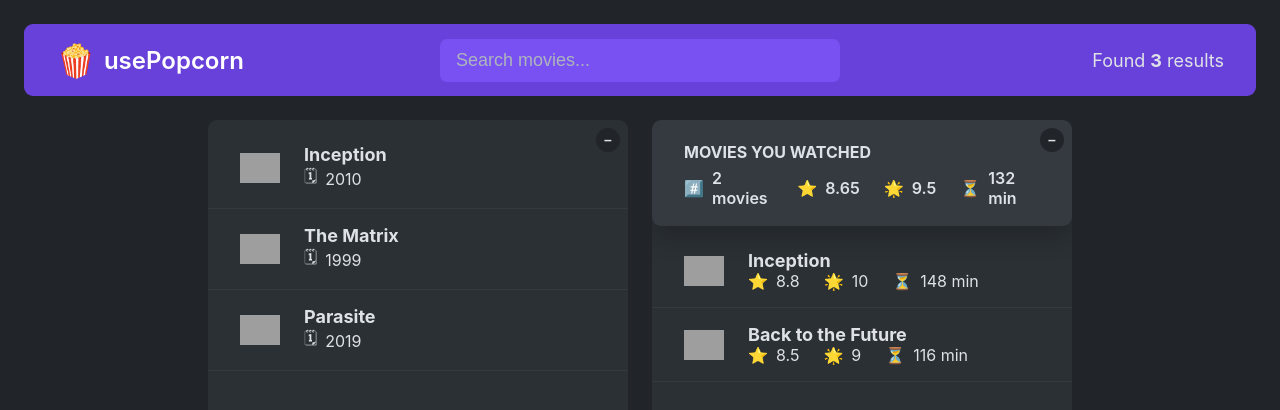
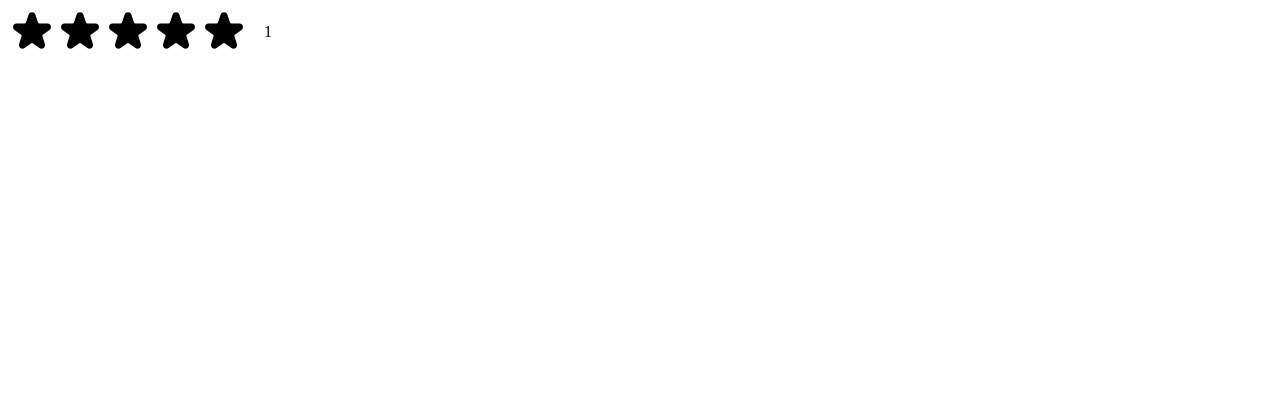
Before and after one commit to Amitansh123/usepopcorn, a React (Create React App) app: page / in a window 1280 px wide. Shown: the top 410 px of the page. Built offline with nearby package versions, Linux system fonts and the light colour scheme; grey boxes are pictures that could not be loaded.

Commit message:
new changes

```diff
--- /dev/null
+++ b/src/StarRating.js
@@ -0,0 +1,75 @@
+import { useState } from "react";
+const containerStyle = {
+  display: "flex",
+  alignItems: "center",
+  gap: "16px",
+};
+
+const starContainerStyle = {
+  display: "flex",
+};
+
+const textStyle = {
+  lineHeight: "1",
+  margin: " 0",
+};
+
+export default function StarRating({ maxRating = 5 }) {
+  const [rating, setRating] = useState(1);
+  return (
+    <div style={containerStyle}>
+      <div style={starContainerStyle}>
+        {Array.from({ length: maxRating }, (_, i) => (
+          <Star key={i} />
+        ))}
+      </div>
+      <p style={textStyle}>{rating || ""}</p>
+    </div>
+  );
+}
+
+const starStyle = {
+  width: "48px",
+  height: "48px",
+  display: "block",
+  cursor: "pointer",
+};
+
+function Star() {
+  return (
+    <span role="button" style={starStyle}>
+      <svg
+        xmlns="http://www.w3.org/2000/svg"
+        viewBox="0 0 20 20"
+        fill="#000"
+        stroke="#000"
+      >
+        <path d="M9.049 2.927c.3-.921 1.603-.921 1.902 0l1.07 3.292a1 1 0 00.95.69h3.462c.969 0 1.371 1.24.588 1.81l-2.8 2.034a1 1 0 00-.364 1.118l1.07 3.292c.3.921-.755 1.688-1.54 1.118l-2.8-2.034a1 1 0 00-1.175 0l-2.8 2.034c-.784.57-1.838-.197-1.539-1.118l1.07-3.292a1 1 0 00-.364-1.118L2.98 8.72c-.783-.57-.38-1.81.588-1.81h3.461a1 1 0 00.951-.69l1.07-3.292z" />
+      </svg>
+    </span>
+  );
+}
+
+/*
+FULL STAR
+
+
+
+
+EMPTY STAR
+
+<svg
+  xmlns="http://www.w3.org/2000/svg"
+  fill="none"
+  viewBox="0 0 24 24"
+  stroke="#000"
+>
+  <path
+    strokeLinecap="round"
+    strokeLinejoin="round"
+    strokeWidth="{2}"
+    d="M11.049 2.927c.3-.921 1.603-.921 1.902 0l1.519 4.674a1 1 0 00.95.69h4.915c.969 0 1.371 1.24.588 1.81l-3.976 2.888a1 1 0 00-.363 1.118l1.518 4.674c.3.922-.755 1.688-1.538 1.118l-3.976-2.888a1 1 0 00-1.176 0l-3.976 2.888c-.783.57-1.838-.197-1.538-1.118l1.518-4.674a1 1 0 00-.363-1.118l-3.976-2.888c-.784-.57-.38-1.81.588-1.81h4.914a1 1 0 00.951-.69l1.519-4.674z"
+  />
+</svg>
+
+*/
--- a/src/index.js
+++ b/src/index.js
@@ -1,11 +1,14 @@
 import React from "react";
 import ReactDOM from "react-dom/client";
-import "./index.css";
-import App from "./App";
+//import "./index.css";
+//import App from "./App";
+
+import StarRating from "./StarRating";
 
 const root = ReactDOM.createRoot(document.getElementById("root"));
 root.render(
   <React.StrictMode>
-    <App />
+    {/* <App /> */}
+    <StarRating maxRating={5} />
   </React.StrictMode>
 );
```
Also changed, not shown: src/index.css (+0 -33 lines).
